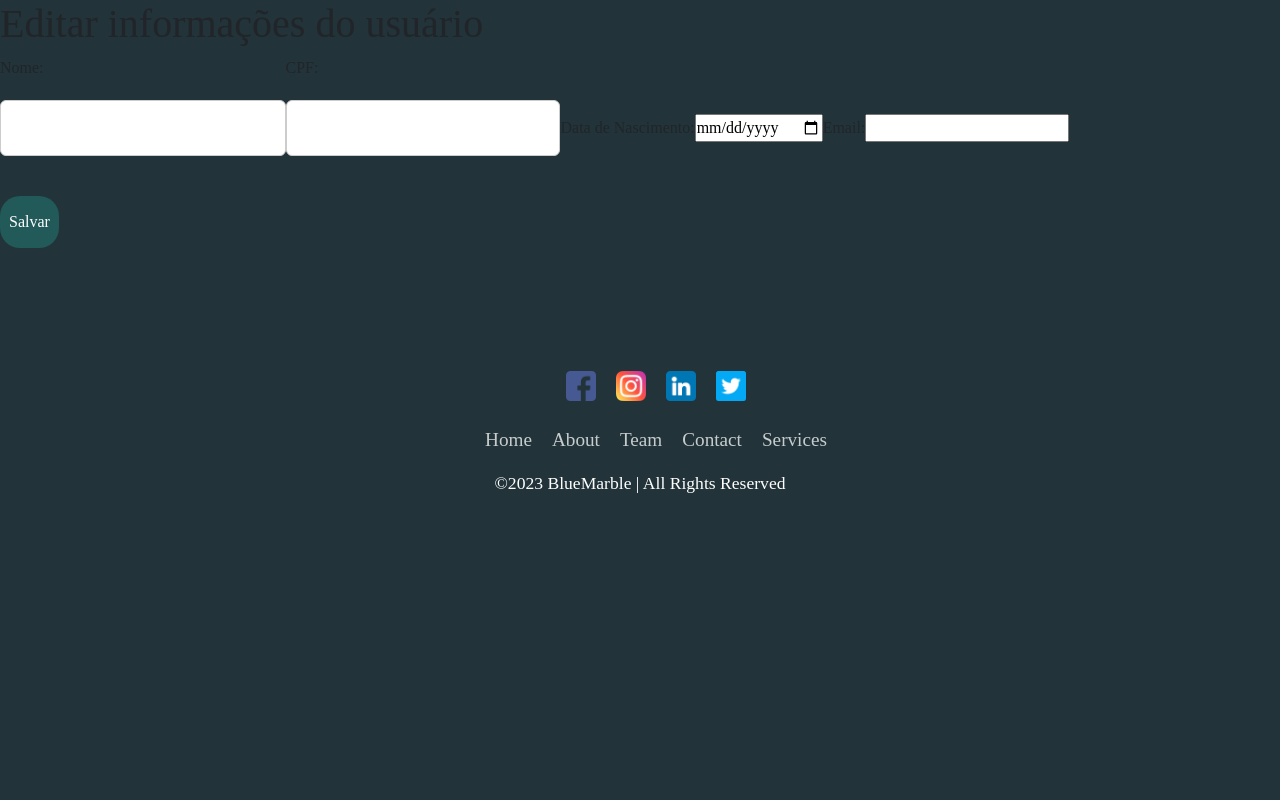
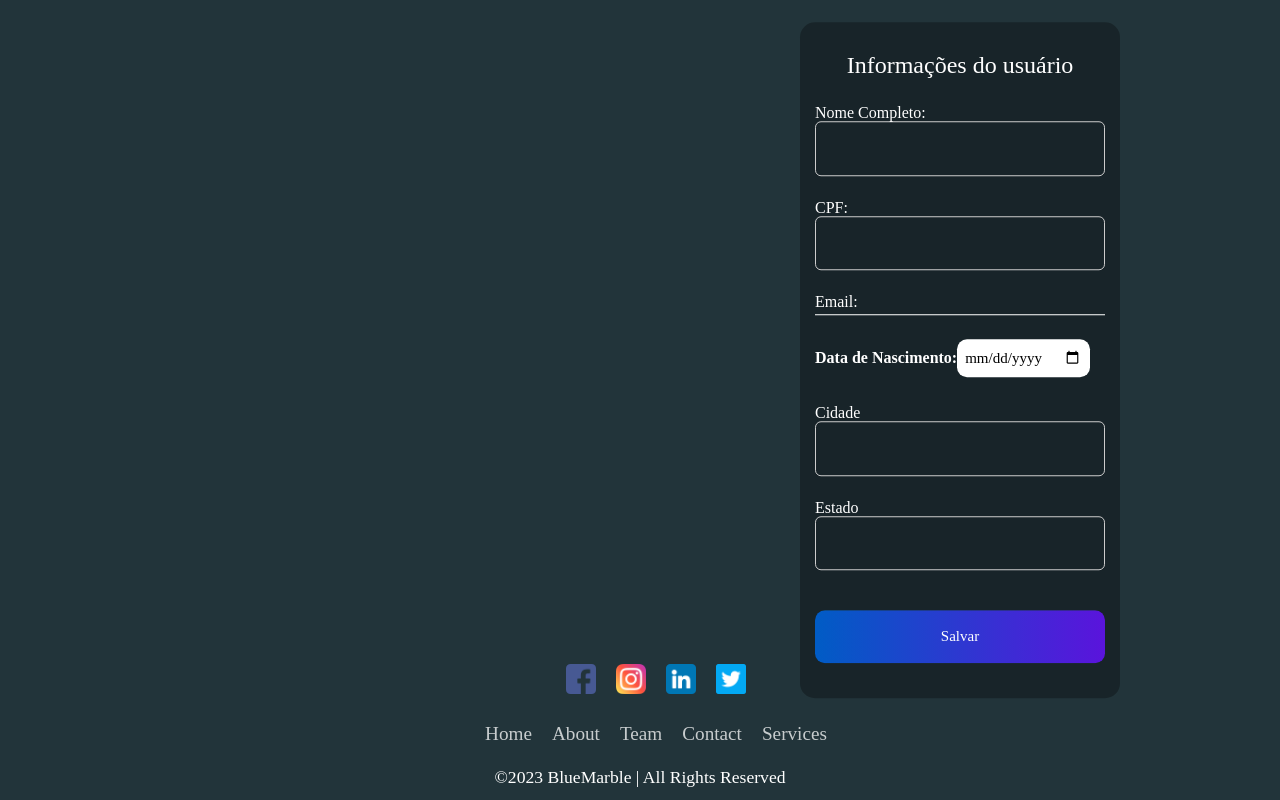
Before and after one commit to JonatanGoncalves/BlueMarbleReact, a React (Create React App) app: page /user in a window 1280 px wide. Built offline with nearby package versions, Linux system fonts and the light colour scheme.

Commit message:
Added city and state fields to the user form.

```diff
--- a/src/Screens/UserScreen.jsx
+++ b/src/Screens/UserScreen.jsx
@@ -1,4 +1,4 @@
-
+import '../assets/css/UserScreen.css'
 import React, { useState } from 'react';
 
 function UserForm() {
@@ -7,6 +7,8 @@ function UserForm() {
         cpf: '',
         birthdate: '',
         email: '',
+        cidade: '',
+        estado: ''
     });
 
     const handleSubmit = (event) => {
@@ -20,32 +22,45 @@ function UserForm() {
     };
 
     return (
-        <form onSubmit={handleSubmit}>
-            <label>
-                Nome:
-                <input type="text" name="name" value={user.name} onChange={handleChange} />
-            </label>
-            <label>
-                CPF:
-                <input type="text" name="cpf" value={user.cpf} onChange={handleChange} />
-            </label>
-            <label>
-                Data de Nascimento:
-                <input type="date" name="birthdate" value={user.birthdate} onChange={handleChange} />
-            </label>
-            <label>
-                Email:
-                <input type="email" name="email" value={user.email} onChange={handleChange} />
-            </label>
-            <button type="submit">Salvar</button>
+        <div className='box'>
+            <form onSubmit={handleSubmit}>
+                    <legend>Informações do usuário</legend>
+                    <br />
+                    <div className="inputBox">
+                        <input className='inputUser' type="text" name="name" value={user.name} onChange={handleChange} required />
+                        <label htmlFor='name' className='labelInput'>Nome Completo:</label>
+                    </div>
+
+                    <div className="inputBox">
+                        <input className='inputUser' type="text" name="cpf" value={user.cpf} onChange={handleChange} required/>
+                        <label  htmlFor='cpf' className='labelInput'>CPF:</label>
+                    </div>
+                    <div className="inputBox">
+                        <input className='inputUser' type="email" name="email" value={user.email} onChange={handleChange} required/>
+                        <label  htmlFor='email' className='labelInput'>Email:</label>
+                    </div>
+                    <br />
+                        <label htmlFor='birthdate'><b>Data de Nascimento:</b></label>
+                        <input type="date" name="birthdate" id='birthdate' value={user.birthdate} onChange={handleChange} required />
+                    <br /><br />
+                    <div className="inputBox">
+                        <input className='inputUser' type="text" name='cidade' value={user.cidade} onChange={handleChange} required/>
+                        <label htmlFor='cidade' className='labelInput'>Cidade</label>
+                    </div>
+                    <div className="inputBox">
+                        <input className='inputUser' type="text" name='estado' value={user.estado} onChange={handleChange} required/>
+                        <label htmlFor='estado' className='labelInput'>Estado</label>
+                    </div>
+
+                    <button id='submit' type="submit">Salvar</button>
         </form>
+        </div>
     );
 }
 
 function UserScreen() {
     return (
         <div>
-            <h1>Editar informações do usuário</h1>
             <UserForm />
         </div>
     );
--- a/src/assets/css/Footer.css
+++ b/src/assets/css/Footer.css
@@ -1,9 +1,11 @@
 footer{
     display: flex;
+    width: 100%;
     justify-content: center;
     align-items: center;
     flex-direction: column;
-    position: relative;
+    position: absolute;
+    bottom: 0;
     margin-top: 100px;
 }
 
--- /dev/null
+++ b/src/assets/css/UserScreen.css
@@ -0,0 +1,70 @@
+.box{
+    color: white;
+    position: absolute;
+    top: 45%;
+    left: 75%;
+    transform: translate(-50%, -50%);
+    background-color: rgba(0, 0, 0, 0.3);
+    padding: 15px;
+    border-radius: 15px;
+    width: 25%;
+}
+
+legend{
+    padding: 10px;
+    text-align: center;
+    border-radius: 8px;
+}
+
+.inputBox{
+    position: relative;
+}
+
+.inputUser{
+    background: none;
+    border: none;
+    border-bottom: 1px solid white;
+    outline: none;
+    color: white;
+    font-size: 15px;
+    width: 100%;
+    letter-spacing: 2px;
+}
+
+.labelInput{
+    position: absolute;
+    top: 0px;
+    left: 0px;
+    pointer-events: none;
+    transition: .5s;
+}
+
+.inputUser:focus ~ .labelInput,
+.inputUser:valid ~ .labelInput{
+    top: -20px;
+    font-size: 12px;
+    color: dodgerblue;
+}
+
+#birthdate{
+    border: none;
+    padding: 8px;
+    border-radius: 10px;
+    outline: none;
+    font-size: 15px;
+}
+
+#submit{
+    background-image: linear-gradient(to right, rgb(0, 92, 197), rgb(90, 20, 220));
+    width: 100%;
+    border: none;
+    padding: 15px;
+    color: white;
+    font-size: 15px;
+    cursor: pointer;
+    border-radius: 10px;
+}
+
+#submit:hover{
+    background-image: linear-gradient(to right, rgb(0, 80, 172), rgb(80, 19, 195));
+}
```
